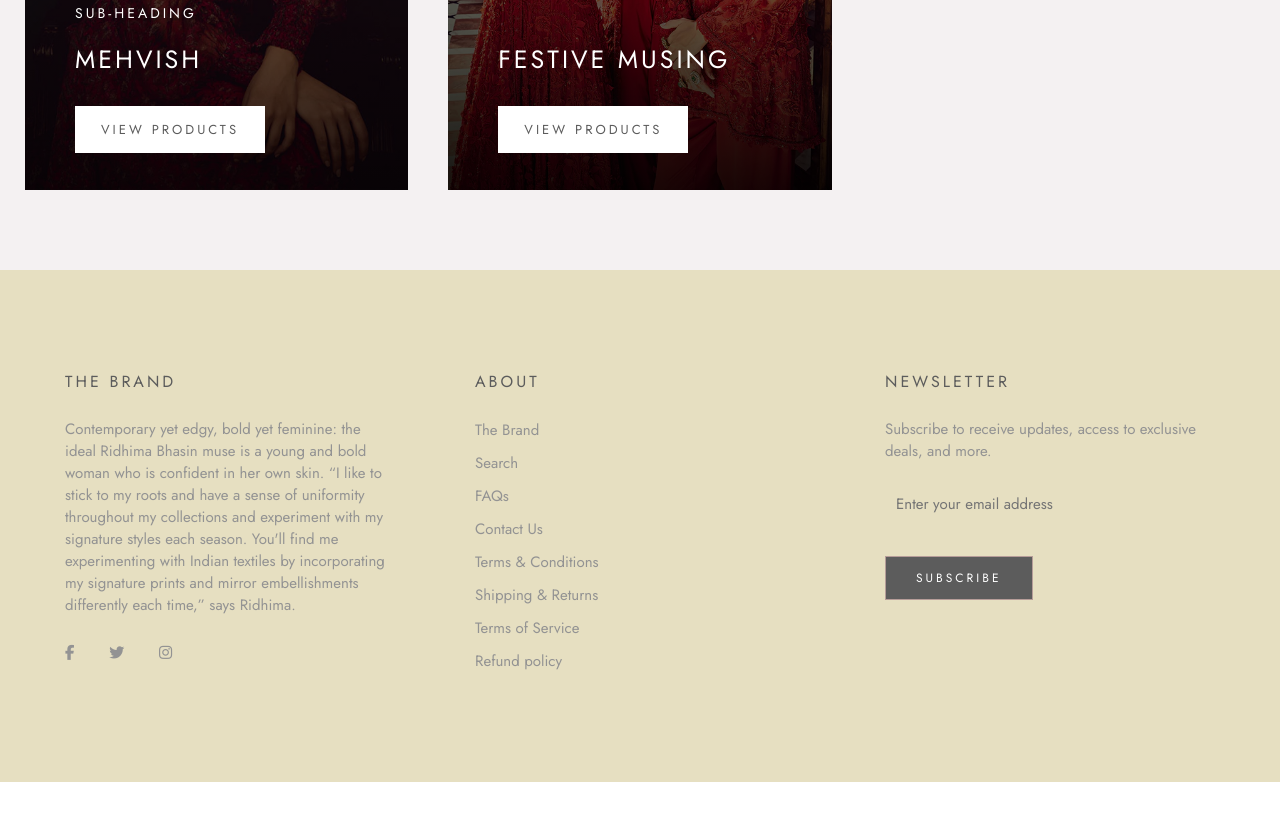
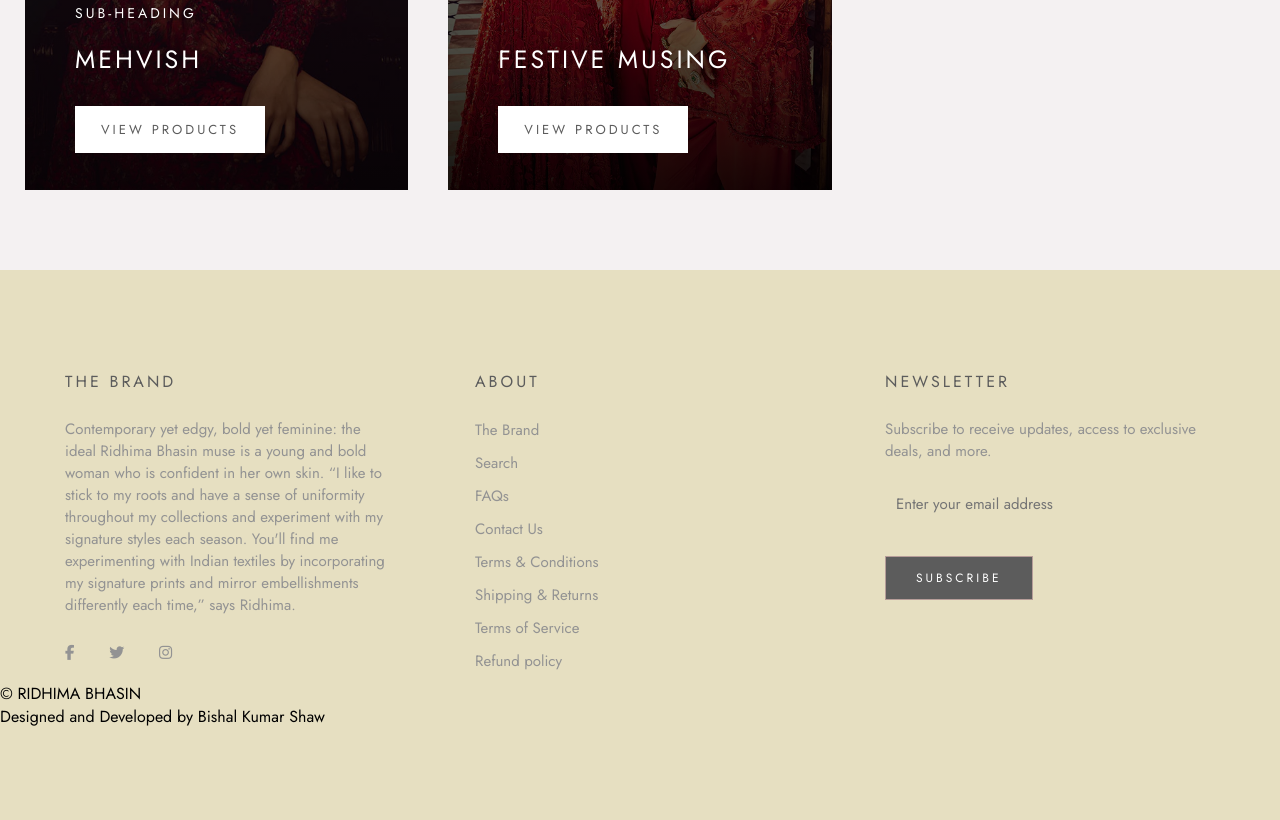
Before and after one commit to BishalKrShaw/ridhima-bhasin-clone, a plain HTML site: page index.html in a window 1280 px wide. Shown: the part 7513-8333 px from the top of the page. Before the commit the page ends 8295 px from the top, so only its background shows below. Drawn offline with Linux system fonts and the light colour scheme.

Commit message:
improved

```diff
--- a/index.html
+++ b/index.html
@@ -440,6 +440,10 @@
           </div>
         </div>
       </footer>
+      <div class="credit">
+        <p class="name"> &copy; RIDHIMA BHASIN</p>
+        <p class="developer">Designed and Developed by Bishal Kumar Shaw</p>
+      </div>
     </div>
 </div>
 
```
